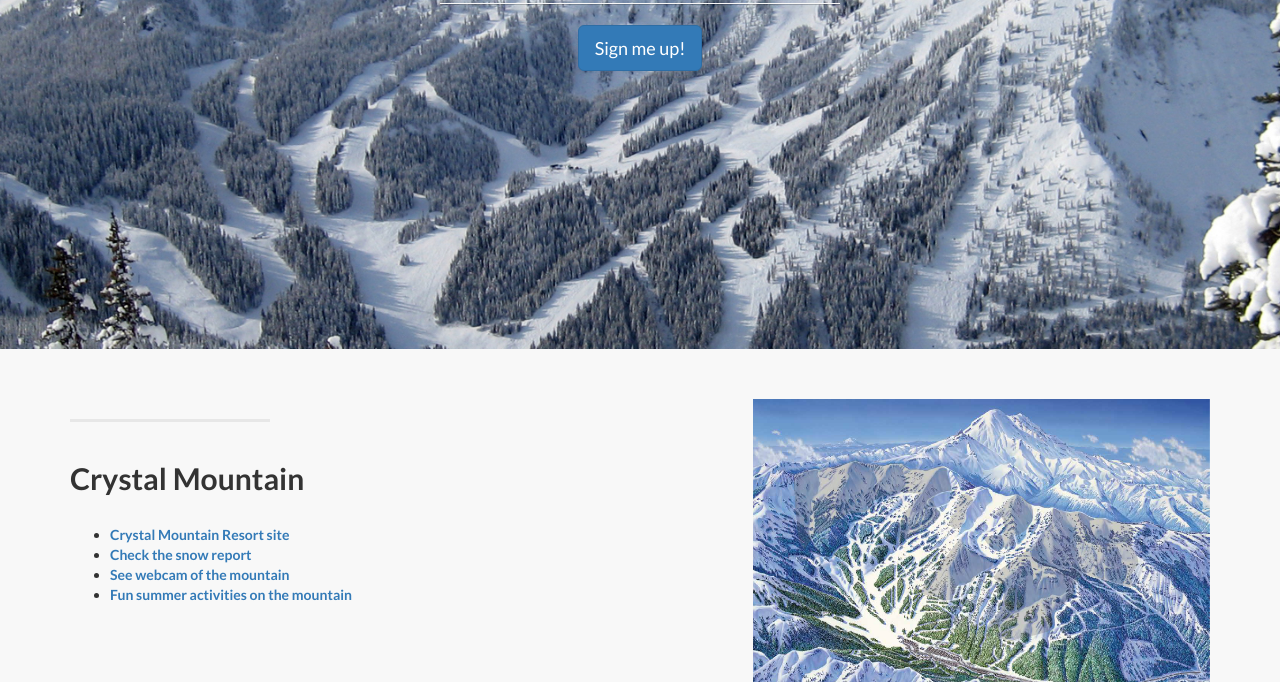
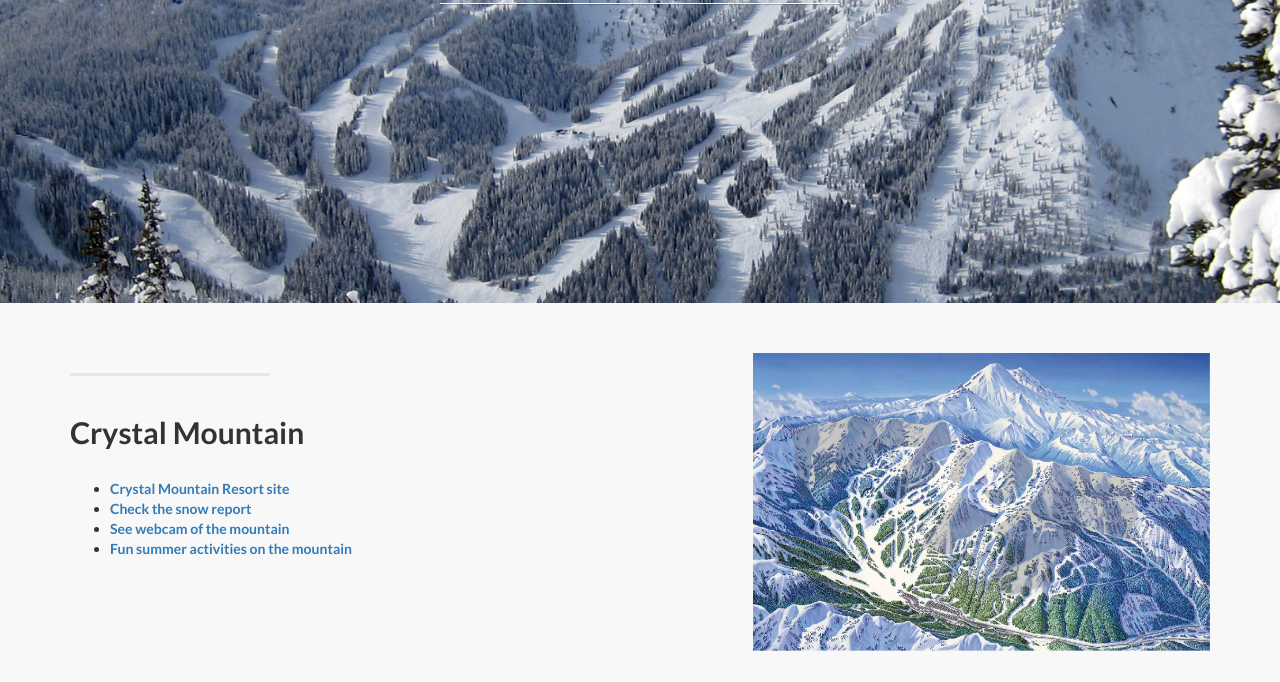
Before and after one commit to seattle-ski/seattle-ski.github.io, a plain HTML site: page index.html in a window 1280 px wide. Shown: the part 418-1100 px from the top of the page. Drawn offline with Linux system fonts and the light colour scheme.

Commit message:
Removes signup button in header.

```diff
--- a/index.html
+++ b/index.html
@@ -77,9 +77,9 @@
                         <h1>Ski Seattle</h1>
                         <h3>Greater Seattle ski resorts and winter fun.</h3>
                         <hr class="intro-divider">
-                        <button class="btn btn-lg btn-primary">
+                        <!--<button class="btn btn-lg btn-primary">
                             Sign me up!
-                        </button>
+                        </button>-->
                         <!--<h4>Send me powder alerts! <input type="email"/></h4>-->
                         <!--<ul class="list-inline intro-social-buttons">
                             <li>
```
